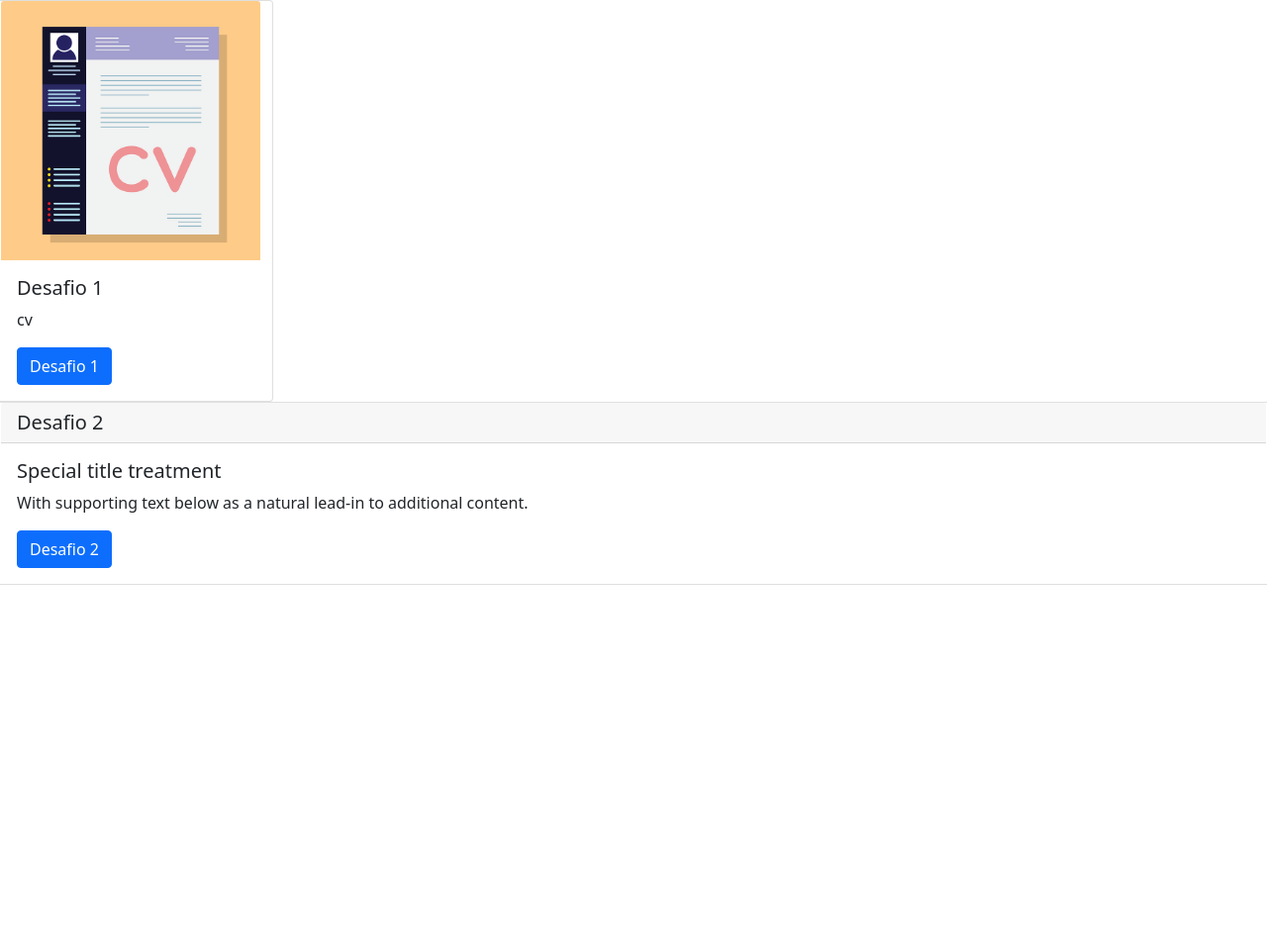
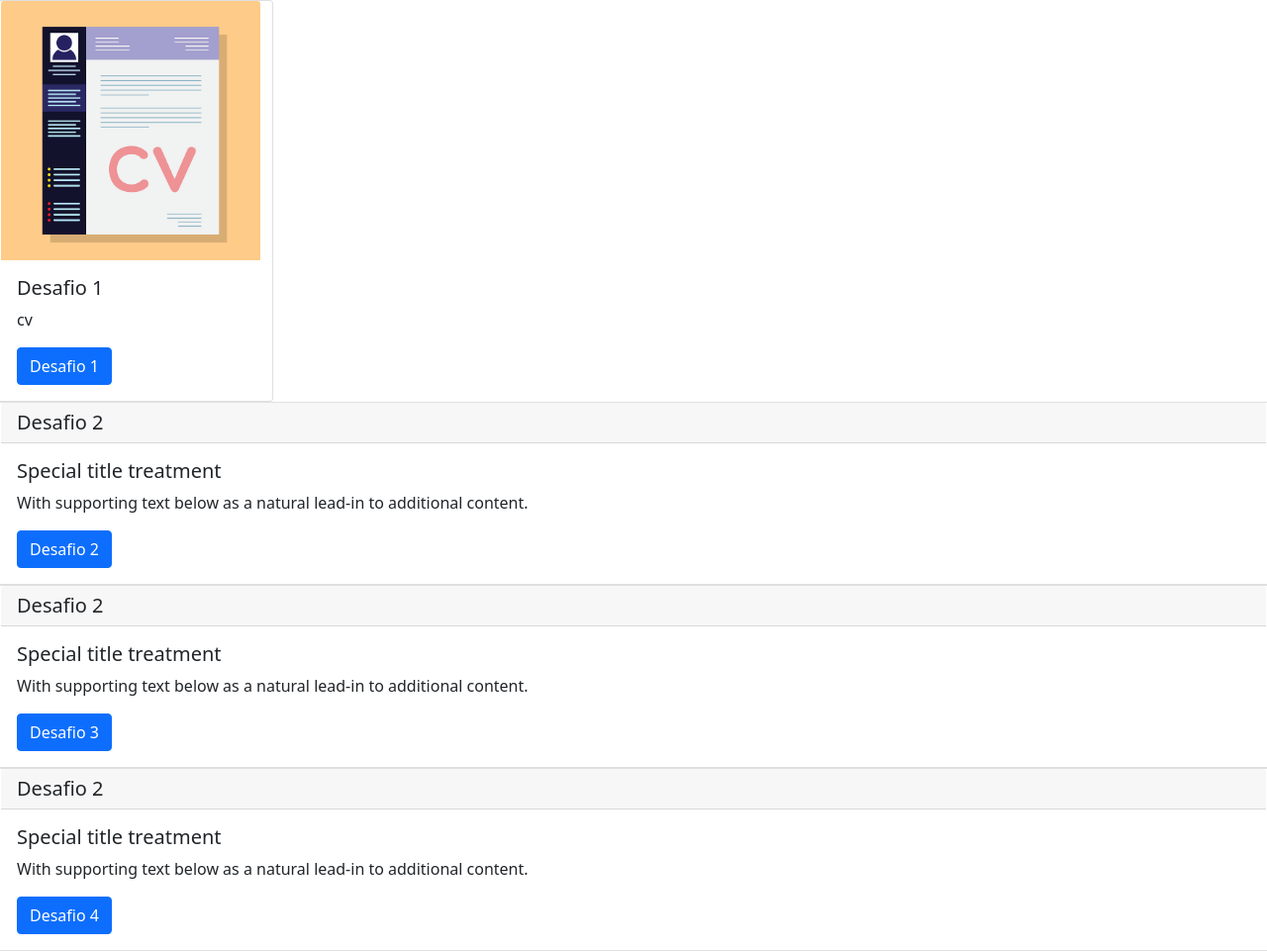
Before and after one commit to seebajun/seebajun.github.io, a plain HTML site: page index.html in a window 1280 px wide. Shown: the whole page at 99% size. Before the commit the page ends 800 px from the top, so only its background shows below. Drawn offline with nearby package versions, Linux system fonts and the light colour scheme.

Commit message:
4desaios

```diff
--- a/index.html
+++ b/index.html
@@ -29,6 +29,24 @@
     </div>
   </div>
 
+  <div class="card">
+    <h5 class="card-header">Desafio 2</h5>
+    <div class="card-body">
+      <h5 class="card-title">Special title treatment</h5>
+      <p class="card-text">With supporting text below as a natural lead-in to additional content.</p>
+      <a href="Desafio 3/index.html" class="btn btn-primary">Desafio 3</a>
+    </div>
+  </div>
+
+  <div class="card">
+    <h5 class="card-header">Desafio 2</h5>
+    <div class="card-body">
+      <h5 class="card-title">Special title treatment</h5>
+      <p class="card-text">With supporting text below as a natural lead-in to additional content.</p>
+      <a href="Desafio 4/" class="btn btn-primary">Desafio 4</a>
+    </div>
+  </div>
+
 
 </div>
 
```
